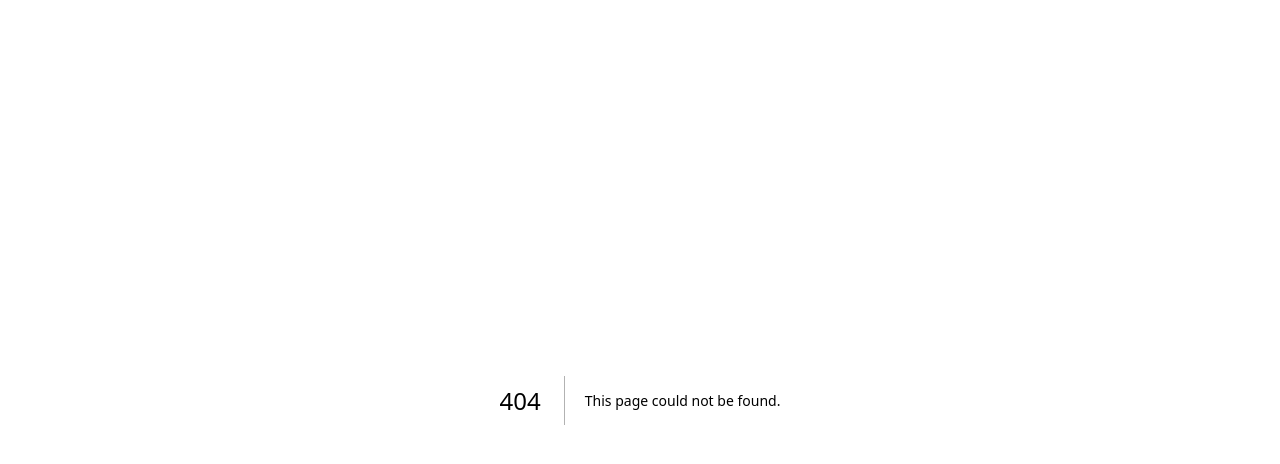
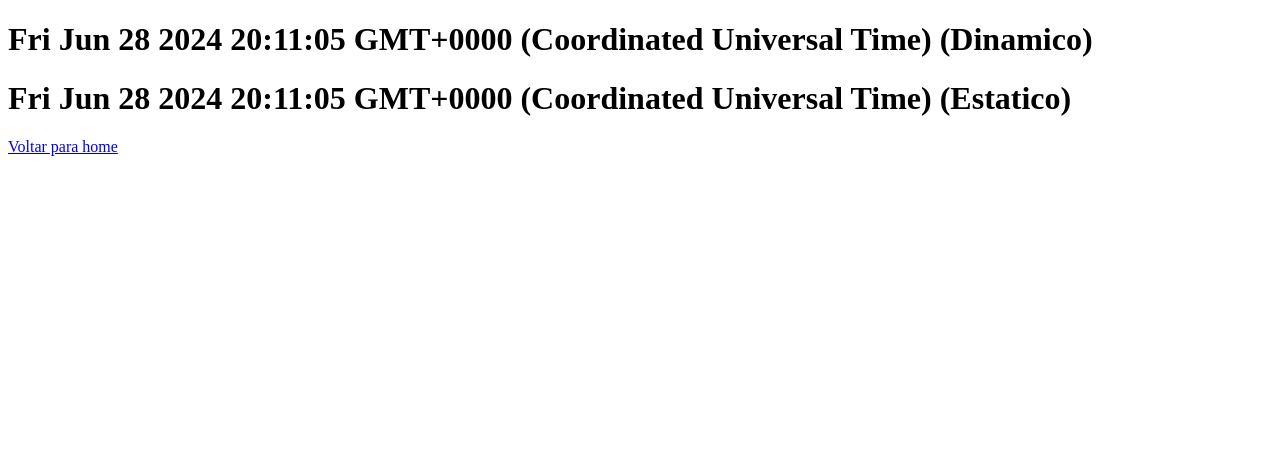
Before and after one commit to tiagolopesdev/nextjs, a Next.js app in the folder hello-world/: page /products in a window 1280 px wide. Before the commit this address had no page. Shown: the top 464 px of the page. Built offline with nearby package versions, Linux system fonts and the light colour scheme.

Commit message:
adicionando instrução de cache pra CDN

```diff
--- /dev/null
+++ b/hello-world/app/api/date/route.ts
@@ -0,0 +1,10 @@
+
+export async function GET() {
+
+    console.log('passando pelo backend')
+    return Response.json({ dateString : new Date().toString() },{
+    headers: { 'Cache-Control': 's-maxage=10, stale-while-revalidate' }})
+
+}
+
+const delay = ms => new Promise(resolve => setTimeout(resolve, ms));
--- a/hello-world/app/blog/page.tsx
+++ b/hello-world/app/blog/page.tsx
@@ -4,8 +4,9 @@ export default function Blog() {
     return (
         <div>
             <h1>Isso é um post do blog!!!</h1>
+
             <Link href="/">
-                <a>Voltar para a home</a>
+               Voltar para a home
             </Link>
 
         </div>
--- /dev/null
+++ b/hello-world/app/products/page.tsx
@@ -0,0 +1,28 @@
+import Link from "next/link";
+import { use } from "react";
+
+export default async function Products() {
+
+    const dynamicDate = new Date();
+    const dynamicDateString = dynamicDate.toString();
+
+    const res = await fetch(`http://localhost:3000/api/date`, {cache: "no-store"});
+    const data = await res.json();
+
+    console.log('executando o fronend')
+
+     return (
+
+
+       <div>
+           <h1>{dynamicDateString} (Dinamico)</h1>
+            <h1>{data.dateString} (Estatico)</h1>
+
+            <Link href="/">
+                Voltar para home
+            </Link>
+        </div>
+
+
+    )
+}
```
Also changed, not shown: hello-world/app/page.tsx (+14 -3 lines).
